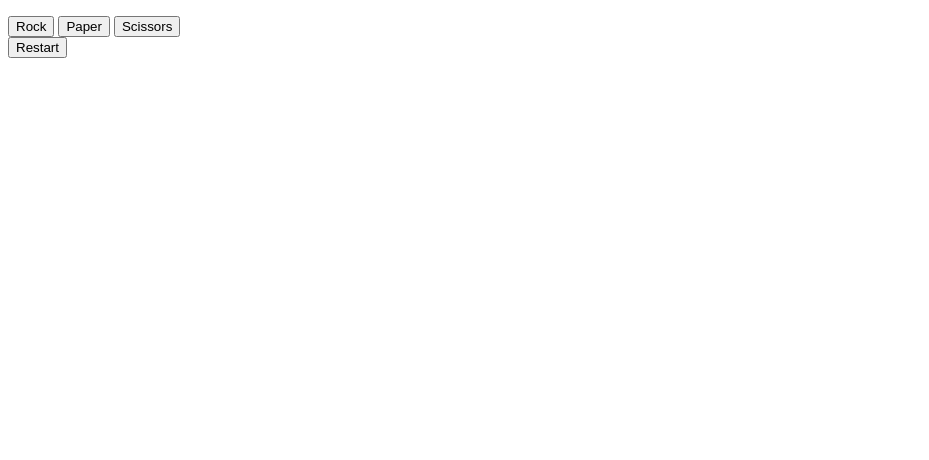
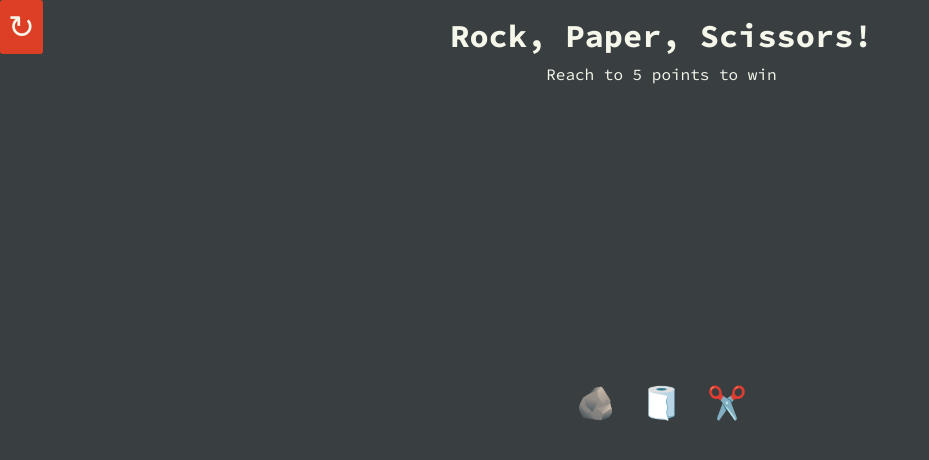
Before and after one commit to danielz0102/rock-paper-scissors, a plain HTML site: page index.html in a window 1280 px wide. Shown: the whole page, without its empty margins (0-929 px from the left). Drawn offline with Linux system fonts and the light colour scheme.

Commit message:
Fix bug when user clicks inside #buttons-container but outside buttons

```diff
--- a/index.html
+++ b/index.html
@@ -4,16 +4,25 @@
     <meta charset="UTF-8">
     <meta name="viewport" content="width=device-width, initial-scale=1.0">
     <title>Rock Paper Scissors</title>
+    <link rel="stylesheet" href="style.css">
     <script src="script.js" defer></script>
 </head>
 <body>
-    <div id="result"></div>
-    <div id="buttons-container">
-        <button id="rock">Rock</button>
-        <button id="paper">Paper</button>
-        <button id="scissors">Scissors</button>
-    </div>
-    <button id="restart">Restart</button>
+    <aside>
+        <button id="restart">↻</button>
+    </aside>
+    <main>
+        <h1>Rock, Paper, Scissors!</h1>
+        <p>Reach to 5 points to win</p>
+
+        <div id="result"></div>
+
+        <div id="buttons-container">
+            <button id="rock">🪨</button>
+            <button id="paper">🧻</button>
+            <button id="scissors">✂️</button>
+        </div>
+    </main>
 
 </body>
 </html>
--- a/script.js
+++ b/script.js
@@ -6,13 +6,17 @@ const playerScoreParagraph = document.createElement('p')
 const botScoreParagraph = document.createElement('p')
 const roundParagraph = document.createElement('p')
 
+resultParagraph.classList.add('result-paragraph')
+
 resultContainer.appendChild(resultParagraph)
 resultContainer.appendChild(playerScoreParagraph)
 resultContainer.appendChild(botScoreParagraph)
 
 document.querySelector('#buttons-container').addEventListener('click', e => {
-    let playerChoice = e.target.id.toUpperCase()
-    playRound(playerChoice, getComputerChoice())
+    if (e.target.tagName === 'BUTTON') {
+        let playerChoice = e.target.id.toUpperCase()
+        playRound(playerChoice, getComputerChoice())
+    }
 })
 
 document.querySelector('#restart').addEventListener('click', () => {
@@ -29,10 +33,6 @@ function getComputerChoice() {
 }
 
 function playRound(playerChoice, computerChoice) {
-    if (playerChoice === null) {
-        return
-    }
-
     if (playerChoice === 'ROCK' && computerChoice === 'SCISSORS'
         || playerChoice === 'PAPER' && computerChoice === 'ROCK'
         || playerChoice === 'SCISSORS' && computerChoice === 'PAPER'
@@ -71,6 +71,8 @@ function showWinner() {
         resultParagraph.textContent += ' IT\'S A TIE!'
     }
 
+    resultParagraph.classList.add('big-text')
+
     disableButtons()
 }
 
--- /dev/null
+++ b/style.css
@@ -0,0 +1,59 @@
+@import url('https://fonts.googleapis.com/css2?family=Source+Code+Pro:ital,wght@0,200..900;1,200..900&display=swap');
+
+* {
+    margin: 0;
+    padding: 0;
+    box-sizing: border-box;
+}
+
+body {
+    font-family: 'Source Code Pro', monospace;
+    background-color: #393e41;
+    color: #f6f7eb;
+    min-height: 100vh;
+    text-align: center;
+
+    display: flex;
+}
+
+main {
+    flex: 1;
+    padding-top: 1rem;
+}
+
+main p {
+    margin-top: 0.5rem;
+}
+
+.result-paragraph {
+    color: #dd3e26;
+    font-weight: bold;
+}
+
+.big-text {
+    font-size: 2rem;
+}
+
+#result {
+    margin: 10rem 0 2rem 0;
+    min-height: 100px;
+}
+
+button {
+    padding: 0.5rem;
+    border: none;
+    border-radius: 3px;
+    font-size: 2rem;
+    background-color: #ffffff00;
+    transition: background-color 0.2s ease-in-out;
+}
+
+#restart {
+    color: #f6f7eb;
+    margin-right: auto;
+}
+
+button:hover {
+    cursor: pointer;
+    background-color: #dd3e26;
+}
```
